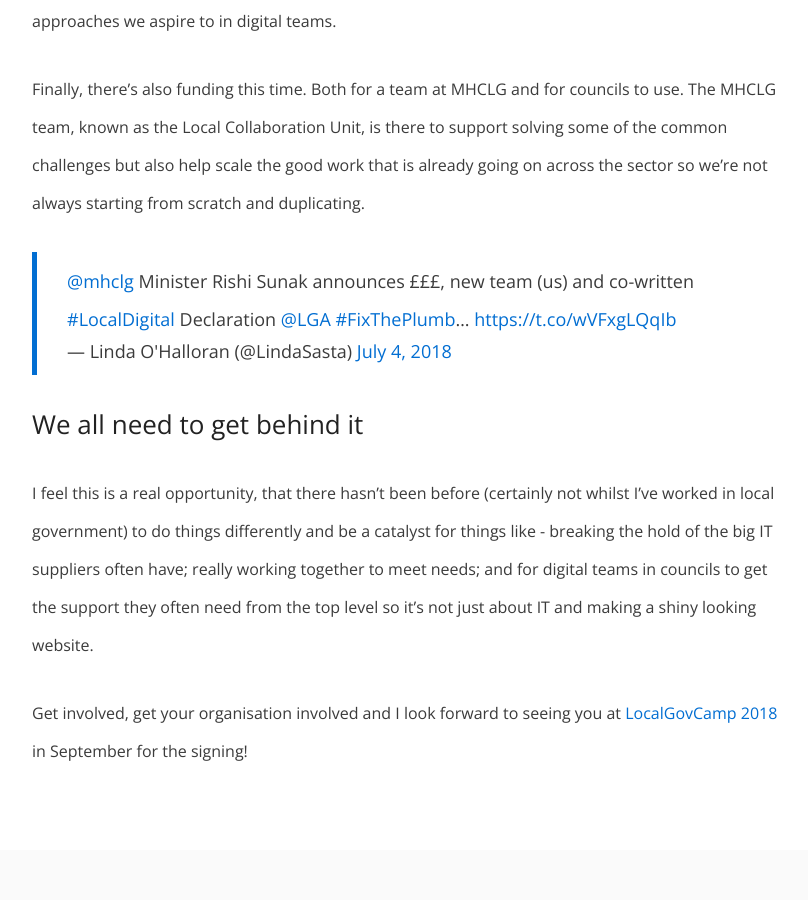
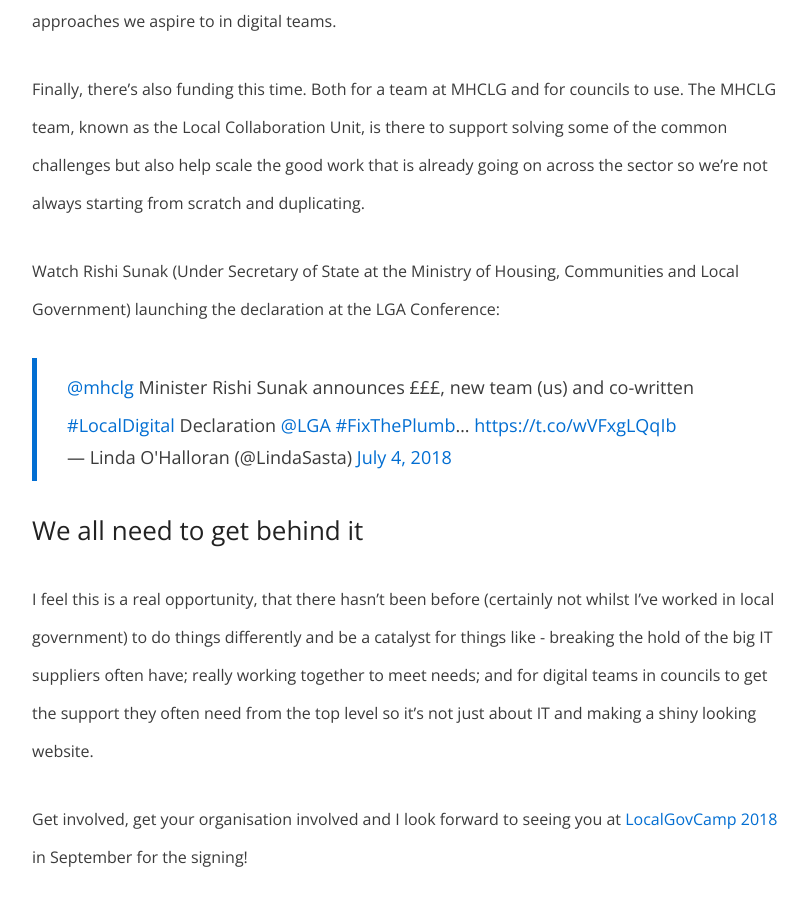
Before and after one commit to BforBen/bforben.github.io, a Jekyll site: the page built from _posts/2018-07-04-launching-local-digital-declaration.md, in a window 1280 px wide and 900 px high, scrolled down 2019 px. Shown: the whole window, without its empty margins (228-1036 px from the left). Built offline with Jekyll 4.4.1, drawn with Linux system fonts in a browser that asks for light colours; nearby versions of some CDN libraries; comment, search, counter and statistics services are not loaded.

Commit message:
Update 2018-07-04-launching-local-digital-declaration.md

```diff
--- a/_posts/2018-07-04-launching-local-digital-declaration.md
+++ b/_posts/2018-07-04-launching-local-digital-declaration.md
@@ -23,6 +23,8 @@ Another difference compared to previous attempts is it's the organisation, the w
 
 Finally, there's also funding this time. Both for a team at MHCLG and for councils to use. The MHCLG team, known as the Local Collaboration Unit, is there to support solving some of the common challenges but also help scale the good work that is already going on across the sector so we're not always starting from scratch and duplicating.
 
+Watch Rishi Sunak (Under Secretary of State at the Ministry of Housing, Communities and Local Government) launching the declaration at the LGA Conference:
+
 <blockquote class="twitter-tweet" data-lang="en"><p lang="en" dir="ltr"><a href="https://twitter.com/mhclg?ref_src=twsrc%5Etfw">@mhclg</a> Minister Rishi Sunak announces £££, new team (us) and co-written <a href="https://twitter.com/hashtag/LocalDigital?src=hash&amp;ref_src=twsrc%5Etfw">#LocalDigital</a> Declaration <a href="https://twitter.com/LGA?ref_src=twsrc%5Etfw">@LGA</a> <a href="https://twitter.com/hashtag/FixThePlumb?src=hash&amp;ref_src=twsrc%5Etfw">#FixThePlumb</a>… <a href="https://t.co/wVFxgLQqIb">https://t.co/wVFxgLQqIb</a></p>&mdash; Linda O&#39;Halloran (@LindaSasta) <a href="https://twitter.com/LindaSasta/status/1014538755527458816?ref_src=twsrc%5Etfw">July 4, 2018</a></blockquote>
 <script async src="https://platform.twitter.com/widgets.js" charset="utf-8"></script>
 
```
